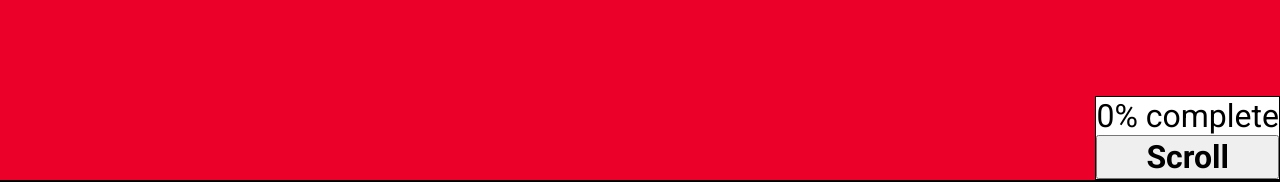
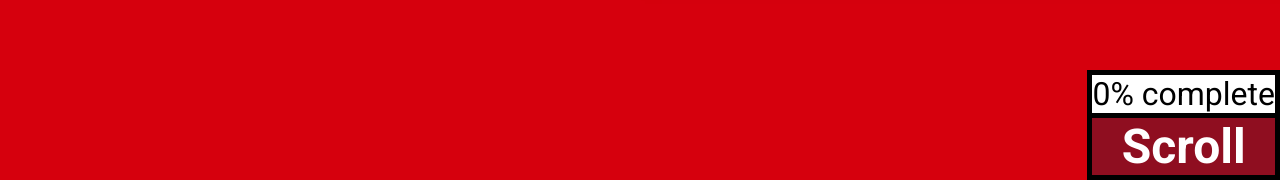
Before and after one commit to player2point0/AthenaSwanApp, a React (Create React App) app: page / in a window 1280 px wide. Shown: the part 620-802 px from the top of the page. Built offline with nearby package versions, Linux system fonts and the light colour scheme.

Commit message:
custom button css

```diff
--- a/src/App.tsx
+++ b/src/App.tsx
@@ -123,7 +123,7 @@ const App = () => {
 		for (let i = 0; i < refs.length; i += 2) {
 			sortedSections[i].current?.setAttribute(
 				"style",
-				"background-color:#EB0029"
+				"background-color:#D6000D"
 			);
 		}
 
--- a/src/core/components/DoubleColumn/DoubleColumn.module.css
+++ b/src/core/components/DoubleColumn/DoubleColumn.module.css
@@ -1,13 +1,11 @@
 .doubleColumn {
 	display: grid;
 	grid-template-columns: 1fr 1fr;
-	border-bottom: 2px solid black;
 }
 
 .singleColumn {
 	display: grid;
 	grid-template-columns: 1fr;
-	border-bottom: 2px solid black;
 }
 
 .leftElement,
--- a/src/core/components/ScrollButton/ScrollButton.module.css
+++ b/src/core/components/ScrollButton/ScrollButton.module.css
@@ -2,7 +2,6 @@
 	position: fixed;
 	bottom: 0;
 	right: 0;
-	border: 1px solid black;
 	background-color: white;
 	z-index: 1;
 }
@@ -10,11 +9,7 @@
 .scrollPercentage {
 	font-family: var(--main-font-family);
 	font-size: 2rem;
+	border-top: 5px solid black;
+	border-left: 5px solid black;
+	border-right: 5px solid black;
 }
-
-.scrollButton {
-	font-family: var(--main-font-family);
-	font-weight: 600;
-	font-size: 2rem;
-	width: 100%;
-}
--- a/src/core/components/ScrollButton/ScrollButton.tsx
+++ b/src/core/components/ScrollButton/ScrollButton.tsx
@@ -1,5 +1,6 @@
 import { FC } from "react";
 import { useScrollPosition } from "../../hooks/Window";
+import StyledButton from "../StyledButton";
 import styles from "./ScrollButton.module.css";
 
 type Props = {
@@ -28,9 +29,7 @@ const ScrollButton: FC<Props> = ({ onClick }) => {
 			<div className={styles.scrollPercentage}>
 				{percentageScrolled}% complete
 			</div>
-			<button className={styles.scrollButton} onClick={onClick}>
-				Scroll
-			</button>
+			<StyledButton text="Scroll" onClick={onClick} />
 		</div>
 	);
 };
--- a/src/core/components/SingleColumn/SingleColumn.module.css
+++ b/src/core/components/SingleColumn/SingleColumn.module.css
@@ -3,6 +3,5 @@
 	flex-direction: column;
 	align-items: center;
 	justify-content: center;
-	border-bottom: 2px solid black;
 	height: 100vh;
 }
--- /dev/null
+++ b/src/core/components/StyledButton/StyledButton.module.css
@@ -0,0 +1,14 @@
+.container {
+	font-family: var(--main-font-family);
+	font-weight: 600;
+	font-size: 3rem;
+	width: 100%;
+	background-color: #8f0e20;
+	color: white;
+	text-align: center;
+	border: 5px solid black;
+}
+
+.container:hover {
+	opacity: 0.9;
+}
--- /dev/null
+++ b/src/core/components/StyledButton/StyledButton.tsx
@@ -0,0 +1,17 @@
+import { FC } from "react";
+import styles from "./StyledButton.module.css";
+
+type Props = {
+	onClick: () => void;
+	text: string;
+};
+
+const StyledButton: FC<Props> = ({ onClick, text }) => {
+	return (
+		<div onClick={onClick} className={styles.container}>
+			{text}
+		</div>
+	);
+};
+
+export default StyledButton;
--- /dev/null
+++ b/src/core/components/StyledButton/index.tsx
@@ -0,0 +1,2 @@
+import StyledButton from "./StyledButton";
+export default StyledButton;
```
